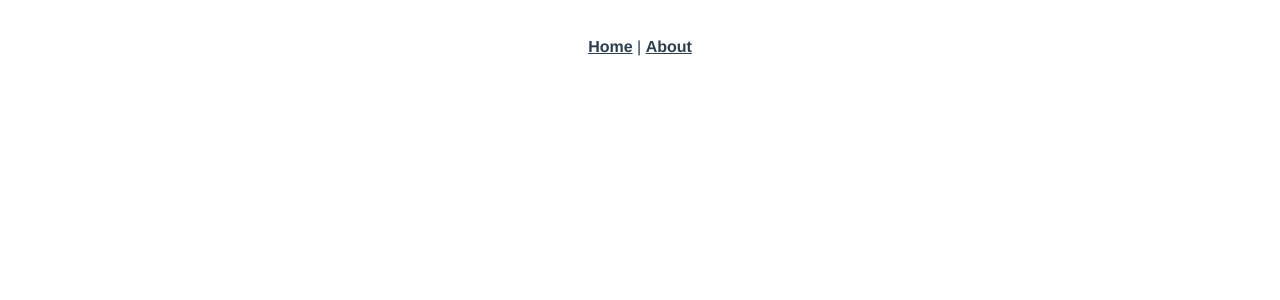
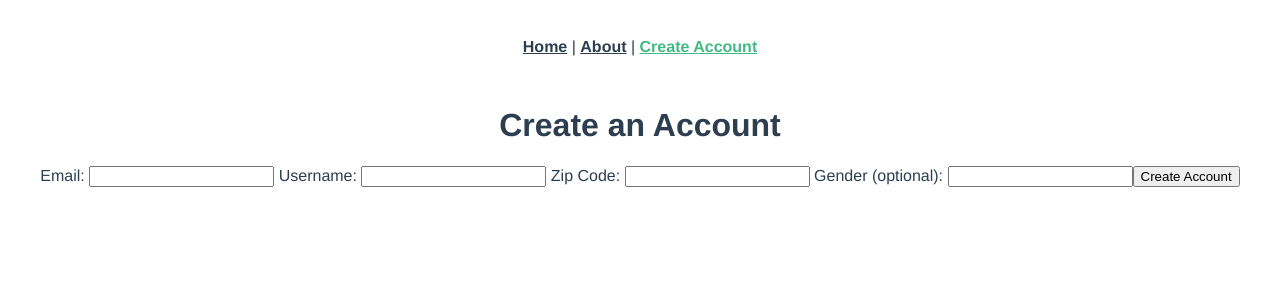
Before and after one commit to kaitlyn-higgins/dream_vue_app, a Vue app: page /users/new in a window 1280 px wide. Shown: the top 300 px of the page. Built offline with nearby package versions, Linux system fonts and the light colour scheme.

Commit message:
Creates Dreams view folder, dreams new file and configs router for dreams new

```diff
--- a/src/App.vue
+++ b/src/App.vue
@@ -2,7 +2,8 @@
   <div id="app">
     <div id="nav">
       <router-link to="/">Home</router-link> |
-      <router-link to="/about">About</router-link>
+      <router-link to="/about">About</router-link> |
+      <router-link to="/users/new">Create Account</router-link>
     </div>
     <router-view/>
   </div>
--- a/src/router.js
+++ b/src/router.js
@@ -1,8 +1,11 @@
-import Vue from 'vue'
-import Router from 'vue-router'
-import Home from './views/Home.vue'
+import Vue from 'vue';
+import Router from 'vue-router';
+import Home from './views/Home.vue';
+import About from './views/About.vue';
+import UsersNew from './views/UsersNew.vue';
+import DreamsNew from './views/Dreams/New.vue';
 
-Vue.use(Router)
+Vue.use(Router);
 
 export default new Router({
   mode: 'history',
@@ -16,10 +19,25 @@ export default new Router({
     {
       path: '/about',
       name: 'about',
-      // route level code-splitting
-      // this generates a separate chunk (about.[hash].js) for this route
-      // which is lazy-loaded when the route is visited.
-      component: () => import(/* webpackChunkName: "about" */ './views/About.vue')
+      component: About
+    },
+    {
+      path: '/users/new',
+      name: 'users-new',
+      component: UsersNew
+    },
+    {
+      path: '/dreams/new',
+      name: 'dreams-new',
+      component: DreamsNew
     }
+    // {
+    //   path: '/about',
+    //   name: 'about',
+    //   // route level code-splitting
+    //   // this generates a separate chunk (about.[hash].js) for this route
+    //   // which is lazy-loaded when the route is visited.
+    //   component: () => import(/* webpackChunkName: "about" */ './views/About.vue')
+    // }
   ]
-})
+});
--- /dev/null
+++ b/src/views/UsersNew.vue
@@ -0,0 +1,53 @@
+<template>
+  <div class="users-new">
+
+    <ul>
+      <li v-for="error in errors">{{ error }}</li>
+    </ul>
+
+    <h1>Create an Account</h1>
+    <div>
+      Email: <input type="text" v-model="newUserEmail">
+      Username: <input type="text" v-model="newUserUsername">
+      Zip Code: <input type="text" v-model="newUserZipCode">
+      Gender (optional): <input type="text" v-model="newUserGender">
+
+      <button v-on:click="createUser()">Create Account</button>
+    </div>
+
+  </div>
+</template>
+
+<script>
+import axios from "axios";
+
+export default {
+  data: function() {
+    return {
+      errors: [],
+      newUserEmail: "",
+      newUserUsername: "",
+      newUserZipCode: "",
+      newUserGender: ""
+    };
+  },
+  methods: {
+    createUser: function() {
+      var params = {
+        email: this.newUserEmail,
+        username: this.newUserUsername,
+        zip_code: this.newUserZipCode,
+        gender: this.newUserGender
+      };
+      axios.post("/api/users", params).then(response => {
+        this.$router.push("/");
+      }).catch(error => {
+        this.errors = error.response.data.errors;
+      });
+    }
+  }
+};
+
+
+
+</script>
```
Also changed, not shown: src/views/Dreams/New.vue (added).
